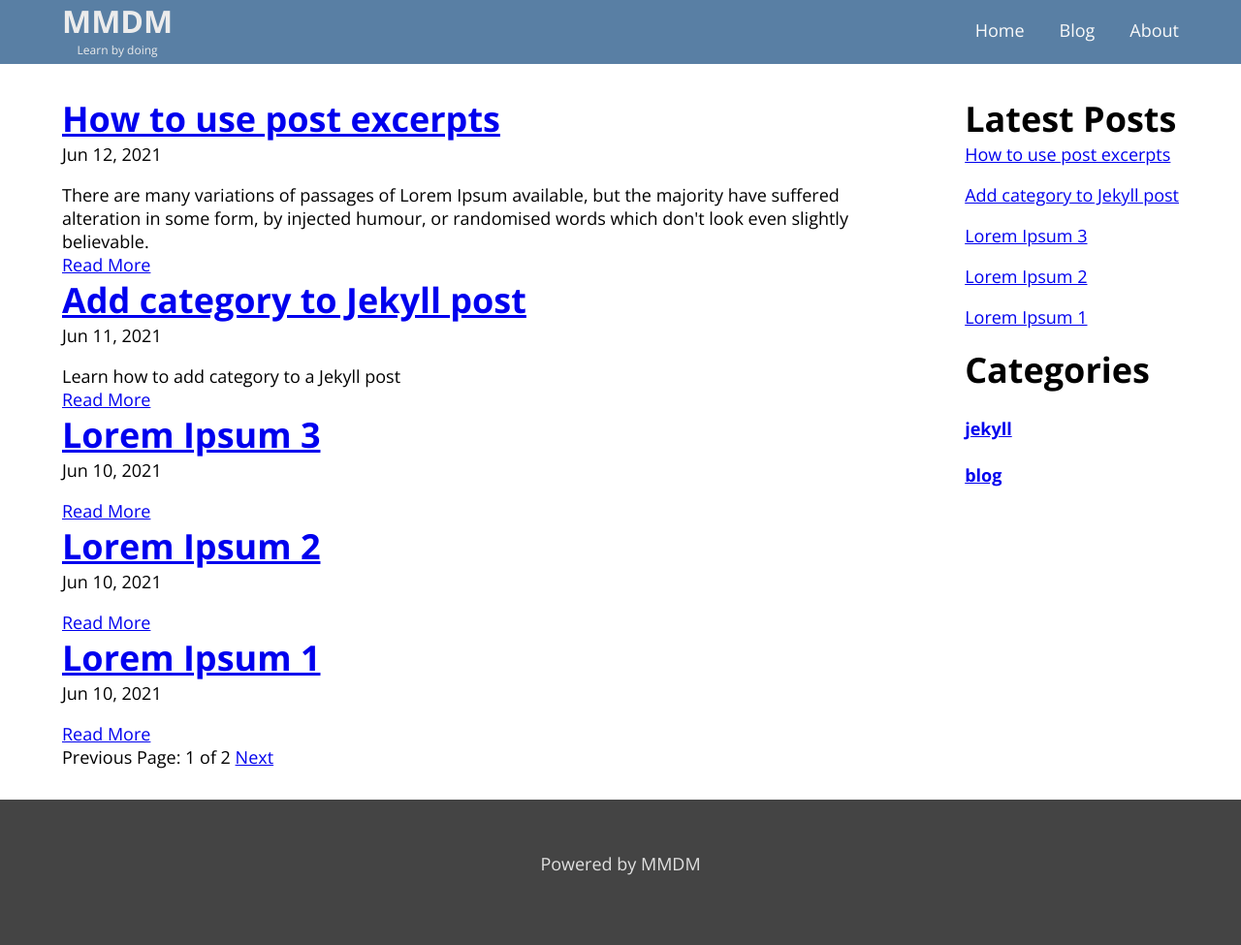
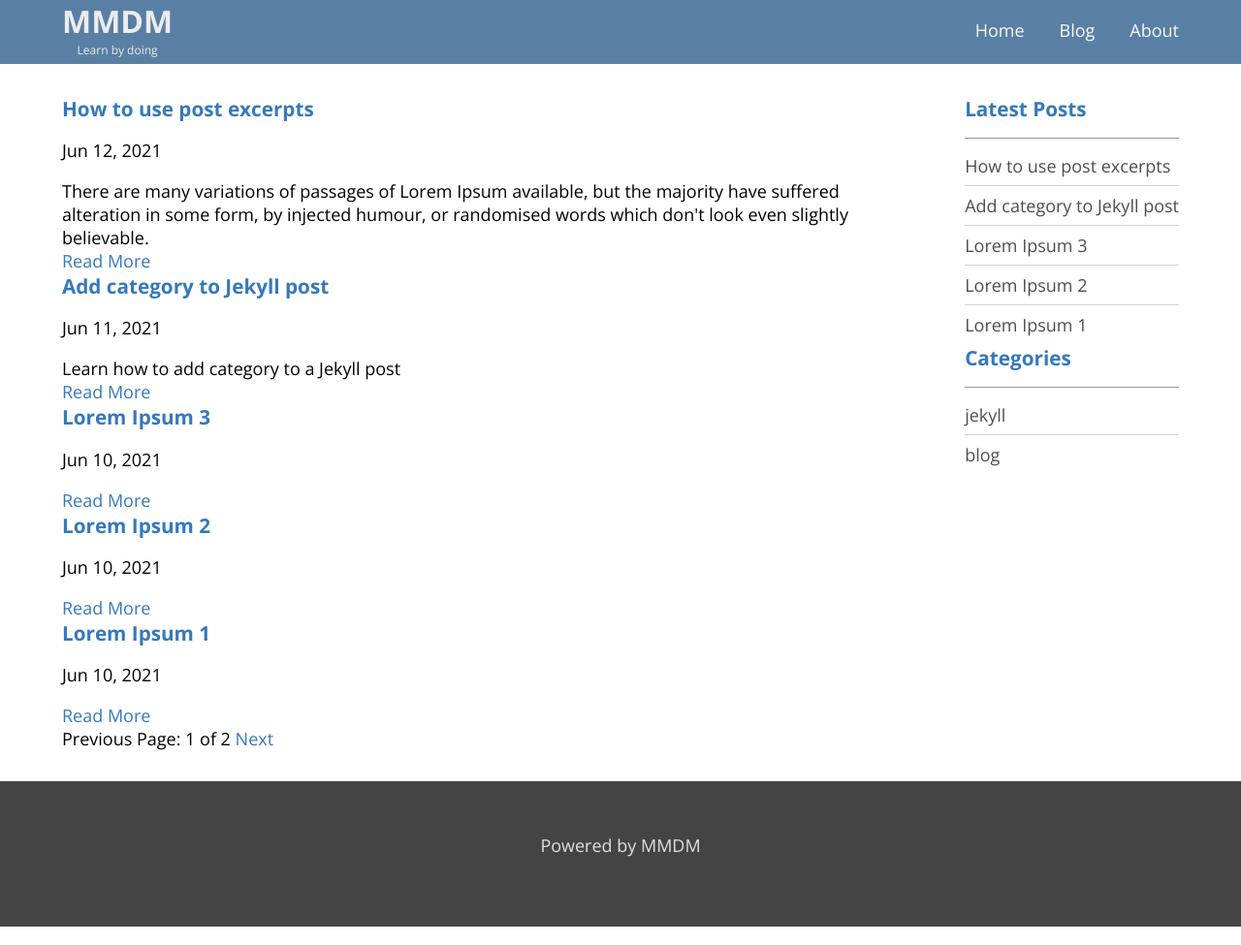
Before and after one commit to jays1ngh/jays1ngh.github.io, a Jekyll site: the page built from blog/index.html, in a window 1280 px wide. Shown: the whole page at 97% size. Built offline with Jekyll 4.4.1, drawn with Linux system fonts in a browser that asks for light colours; the list of posts is cut into pages by our own code.

Commit message:
updated main.scss and blog.html

```diff
--- a/_layouts/blog.html
+++ b/_layouts/blog.html
@@ -5,7 +5,7 @@ layout: default
   <div class="sidebar-main">
     <!-- This loops through the paginated posts -->
     {% for post in paginator.posts %}
-    <h1><a href="{{ post.url }}">{{ post.title }}</a></h1>
+    <h2><a href="{{ post.url }}">{{ post.title }}</a></h2>
     <p>
       <span class="date">{{ post.date | date: "%b %-d, %Y" }}</span>
     </p>
@@ -44,29 +44,24 @@ layout: default
   <div class="sidebar-secondary">
     <div class="recent-posts-widget">
       <!-- Recent Articles -->
-      <h1>Latest Posts</h1>
+      <h2 class="latest-posts-blog">Latest Posts</h2>
       {% for post in site.posts limit:5 %}
-      <p><a href="{{ post.url }}">{{ post.title }}</a></p>
+      <p class="recent-posts-name-widget"><a href="{{ post.url }}">{{ post.title }}</a></p>
       {% endfor %}
     </div>
 
     <div class="categories-all-widget">
       <!-- Categories -->
       <!-- This can be displayed as unordered list -->
-      <h1>Categories</h1>
-      <div id="categories">
+      <h2 class="categories-blog-widget-title">Categories</h2>
         {% for category in site.categories %}
-        <div class="category-box">
           {% capture category_name %}{{ category | first }}{% endcapture %}
-          <div id="#{{ category_name | slugize }}"></div>
-          <h4 class="category-head"><a href="{{ site.baseurl }}/blog/categories/{{ category_name }}">{{ category_name
-              }}</a></h4>
-          <a name="{{ category_name | slugize }}"></a>
+          <p class="category-name-widget"><a href="{{ site.baseurl }}/blog/categories/{{ category_name }}">{{ category_name
+              }}</a></p>
           {% for post in site.categories[category_name] %}
           {% endfor %}
-        </div>
         {% endfor %}
-      </div>
+
     </div> <!-- /categories-all-widget -->
 
   </div> <!-- /sidebar-secondary -->
--- a/_sass/main.scss
+++ b/_sass/main.scss
@@ -65,6 +65,52 @@ a {
   margin-bottom: .50em;
 }
 
+// Blog
+
+.blog-container h1 {
+  color: #3579bb;
+}
+
+.blog-container h2 {
+
+}
+
+.blog-container a {
+  color: #3579bb;
+  text-decoration: none;
+}
+
+.blog-container a:hover,
+.blog-container a:focus {
+  color: #4d4d4d;
+}
+
+.sidebar-main h2 {
+  font-weight: 700;
+  font-size: 1.15em;
+}
+
+.sidebar-secondary p {
+  margin: 0 0 .5rem 0;
+  padding: 0 0 .5rem 0;
+}
+
+.sidebar-secondary h2 {
+  font-weight: 700;
+  font-size: 1.15em;
+  color: #3579bb;
+  margin: 0 0 1rem 0;
+  padding-bottom: 1rem;
+}
+
+.sidebar-secondary a {
+  color: #4d4d4d;
+}
+
+.sidebar-secondary a:hover,
+.sidebar-secondary a:focus {
+  color: #3579bb;
+}
 
 /* ==================
       Layout
@@ -103,6 +149,30 @@ header {
   max-width: 20%;
 }
 
+.latest-posts-blog {
+  border-bottom: 1px solid #979797;
+}
+
+.recent-posts-name-widget {
+  border-bottom: .5px solid #d3d3d3;
+}
+
+.recent-posts-name-widget:last-child {
+  border: 0;
+  margin: 0;
+}
+
+.categories-blog-widget-title {
+  border-bottom: 1px solid #979797;
+}
+
+.category-name-widget {
+  border-bottom: .5px solid #d3d3d3;
+}
+
+.category-name-widget:last-child {
+  border: 0;
+}
 
 
 
```
